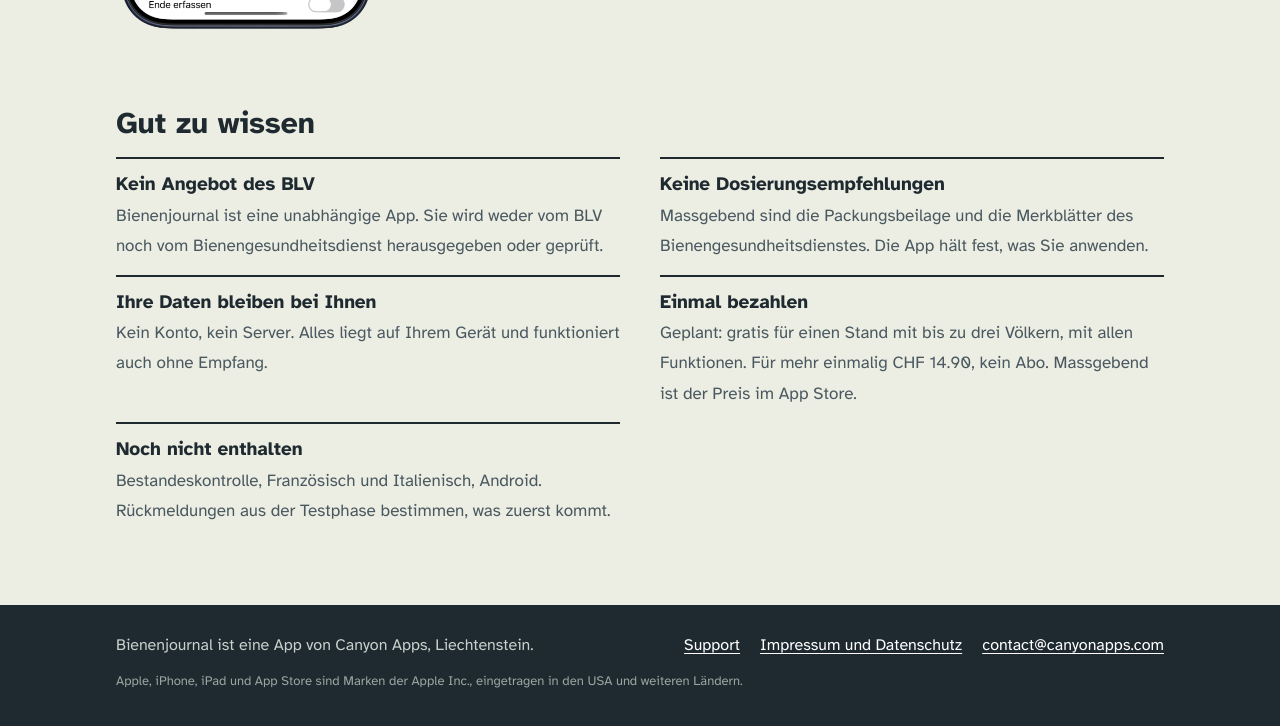
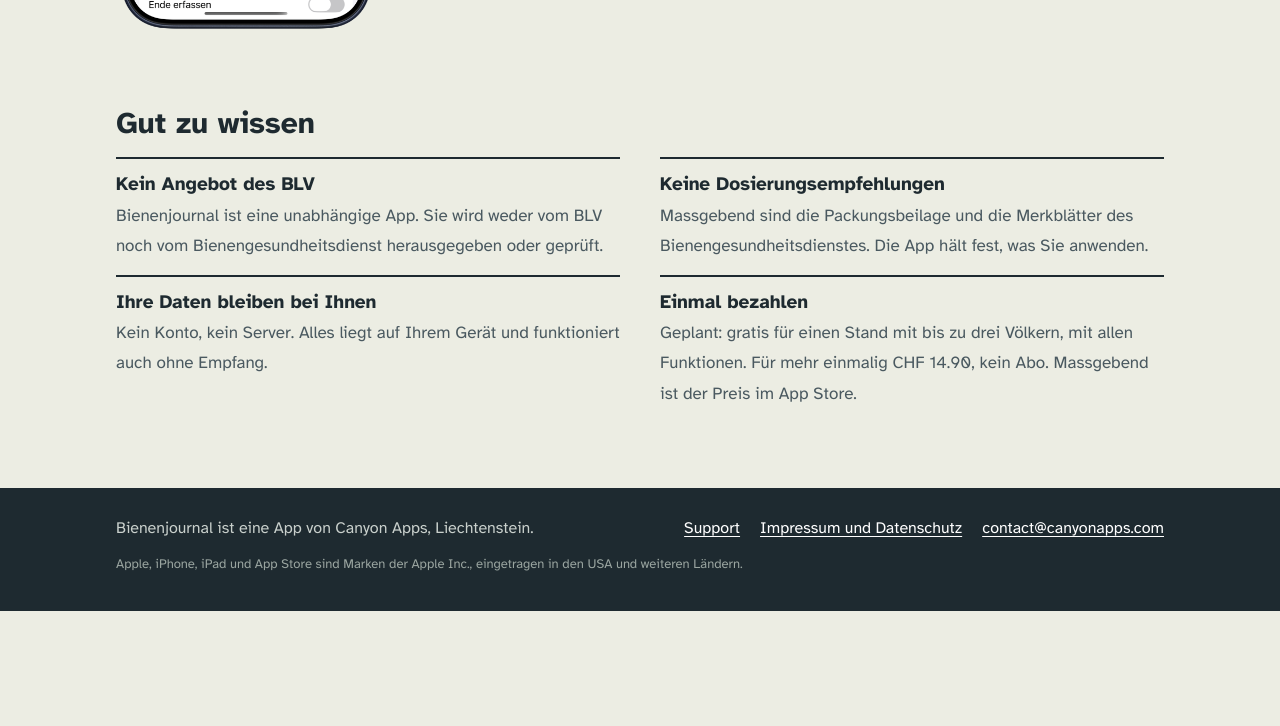
Before and after one commit to DarioAapl/canyonapps, a plain HTML site: page index.html in a window 1280 px wide. Shown: the part 1901-2627 px from the top of the page. After the commit the page ends 2512 px from the top, so only its background shows below. Drawn offline with Linux system fonts and the light colour scheme.

Commit message:
Homepage: remove 'Noch nicht enthalten'
Co-Authored-By: Claude Opus 5.5 <noreply@anthropic.com>

```diff
--- a/index.html
+++ b/index.html
@@ -210,7 +210,6 @@
       <li><b>Keine Dosierungsempfehlungen</b><span>Massgebend sind die Packungsbeilage und die Merkblätter des Bienengesundheitsdienstes. Die App hält fest, was Sie anwenden.</span></li>
       <li><b>Ihre Daten bleiben bei Ihnen</b><span>Kein Konto, kein Server. Alles liegt auf Ihrem Gerät und funktioniert auch ohne Empfang.</span></li>
       <li><b>Einmal bezahlen</b><span>Geplant: gratis für einen Stand mit bis zu drei Völkern, mit allen Funktionen. Für mehr einmalig CHF 14.90, kein Abo. Massgebend ist der Preis im App Store.</span></li>
-      <li><b>Noch nicht enthalten</b><span>Bestandeskontrolle, Französisch und Italienisch, Android. Rückmeldungen aus der Testphase bestimmen, was zuerst kommt.</span></li>
     </ul>
   </section>
 </div>
```
